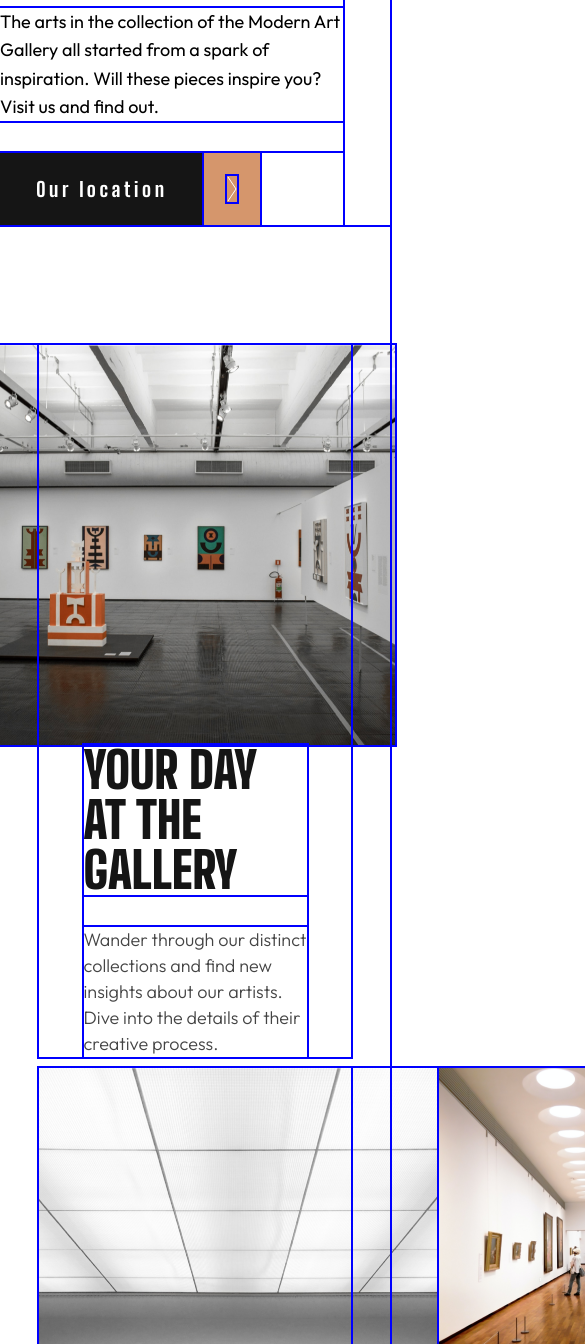
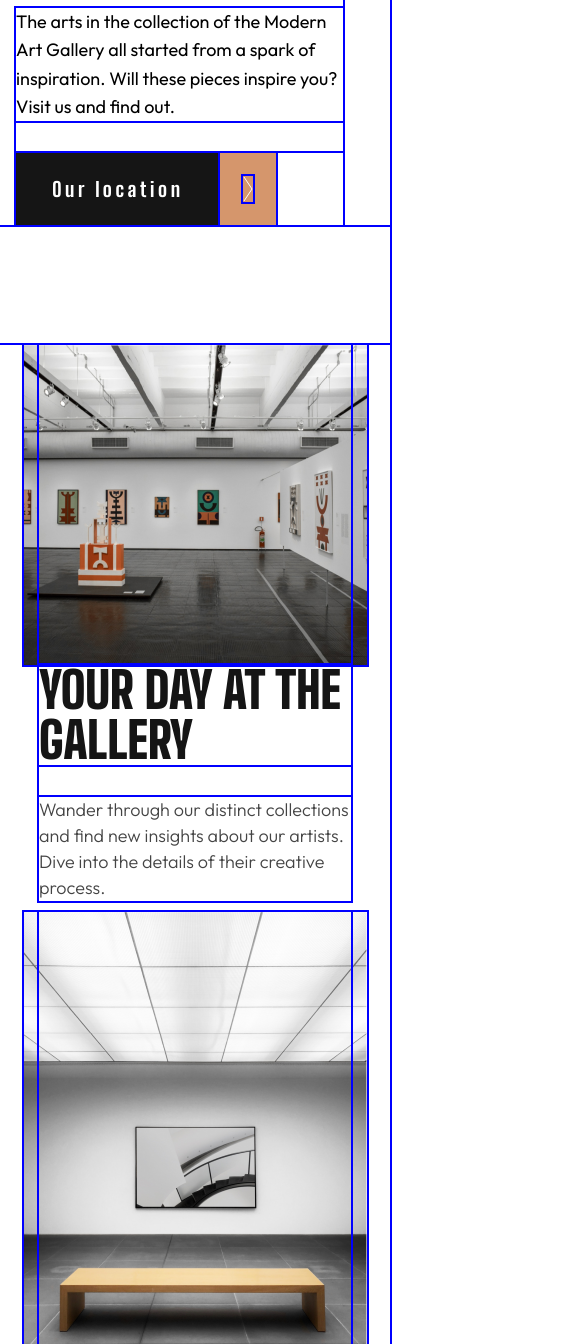
Before and after one commit to asadbekcoding/Art-gallery, a plain HTML site: page index.html in a window 390 px wide. Shown: the part 656-2000 px from the top of the page, 585 px wide, since content can reach past the window. Drawn offline with Linux system fonts and the light colour scheme.

Commit message:
add mobile version header section and main section

```diff
--- a/index.html
+++ b/index.html
@@ -46,16 +46,19 @@
                 <div class="wrapper-content-img">
                     <div class="disktop-img"><img src="img/disktop-img-wrapper-img-1.png" alt="wrapper-content-img"></div>
                     <div class="tablet-img"><img src="img/tablet-img-wrapper-img-1.png" alt="wrapper-content-img"></div>
+                    <div class="mobile-img"><img src="img/mobile-img-wrapper-img-1.png" alt="wrapper-content-img"></div>
                 </div>
             </div>
             <div class="wrapper-content-images">
                 <div class="wrapper-content-images-1">
                     <div class="disktop-img"><img src="img/disktop-img-wrapper-img-2.png" alt="wrapper-content-images"></div>
                     <div class="tablet-img"><img src="img/tablet-img-wrapper-img-2.png" alt="wrapper-content-images"></div>
+                    <div class="mobile-img"><img src="img/mobile-img-wrapper-img-2.png" alt=""></div>
                 </div>
                 <div class="wrapper-content-images-2">
                    <div class="disktop-img"><img src="img/disktop-img-wrapper-img-3.png" alt="wrapper-content-images"></div>
                    <div class="tablet-img"><img src="img/tablet-img-wrapper-img-3.png" alt="tablet-img"></div>
+                   <div class="mobile-img"><img src="img/mobile-img-wrapper-img-3.png" alt="mobile-img"></div>
                    <div class="wrapper-about">
                     <h1>Come & Be Insoired</h1>
                     <p>We’re excited to welcome you to our gallery and see how our collections influence you.</p>
--- a/scss/style.scss
+++ b/scss/style.scss
@@ -135,6 +135,9 @@ main{
                 .tablet-img{
                     display: none;
                 }
+                .mobile-img{
+                    display: none;
+                }
             }
         }
         .wrapper-content-images{
@@ -148,12 +151,18 @@ main{
                   .tablet-img{
                     display: none;
                   }
+                  .mobile-img{
+                    display: none;
+                  }
             }
             .wrapper-content-images-2{
                 display: flex;
                 flex-direction: column;
                 row-gap: 30px;
                 .tablet-img{
+                    display: none;
+                }
+                .mobile-img{
                     display: none;
                 }
                 img{
@@ -340,6 +349,7 @@ footer{
            flex-direction: column;
            row-gap: 32px;
            margin-bottom: 120px;
+           padding-left: 16px;
            .logo-text{
                h1{
                    font-weight: 900;
@@ -388,6 +398,51 @@ footer{
         .wrapper{
             .wrapper-content{
                 flex-direction: column-reverse;
+                .wrapper-content-text{
+                     max-width: 343px;
+                }
+                .wrapper-content-img{
+                    .tablet-img{
+                        display: none   ;
+                    }
+                    .mobile-img{
+                        display: block;
+                        img{
+                            width: 343px;
+                        }
+                    }
+                }
+            }
+            .wrapper-content-images{
+                flex-direction: column;
+                align-items: center;
+                row-gap: 16px;
+                .wrapper-content-images-1{
+                    .tablet-img{
+                        display: none;
+                    }
+                      .mobile-img{
+                        display: block;
+                        img{
+                            width: 343px;
+                        }
+                      }
+                }
+                .wrapper-content-images-2{
+                    row-gap: 16px;
+                    .tablet-img{
+                        display: none;
+                    }
+                      .mobile-img{
+                        display: block;
+                        img{
+                            width: 343px;
+                        }
+                      }
+                      .wrapper-about{
+                        max-width: 343px;
+                      }
+                }
             }
         }
      }
```
Also changed, not shown: css/style.css, 1 other file.
